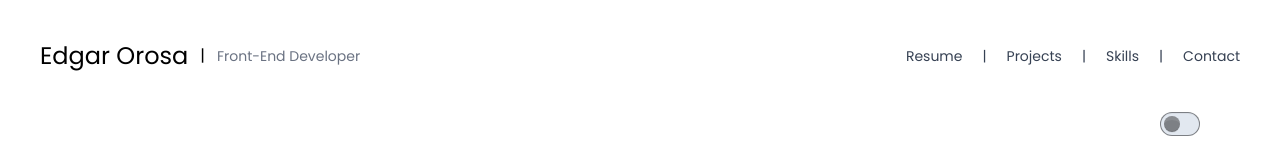
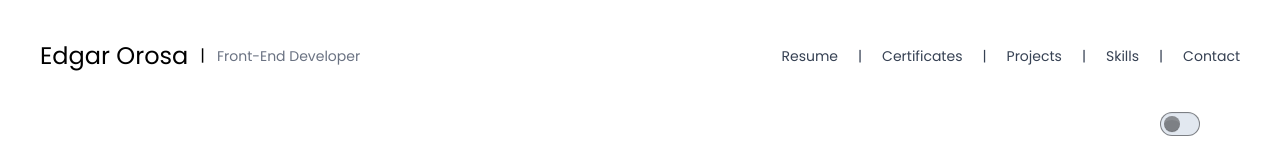
Before and after one commit to Xeyn19/website-portfolio-deploy, a React (Vite) app: page / in a window 1280 px wide. Shown: the top 160 px of the page. Built offline with nearby package versions, Linux system fonts and the light colour scheme.

Commit message:
added certificates page. (no items yet)

```diff
--- a/src/App.jsx
+++ b/src/App.jsx
@@ -12,6 +12,7 @@ import ContactLayout from './layout/ContactLayout'
 import Contact from './pages/Contact'
 import Page404 from './components/Page404'
 import ThemeProvider from './context/ThemeProvider'
+import Certificates from './pages/Certificates'
 
 
 
@@ -34,6 +35,9 @@ const App = () => {
           <Route path='contact' element={<ContactLayout />}>
             <Route index element ={<Contact />}/>
           </Route>
+           <Route path='certificates' element={<ContactLayout />}>
+            <Route index element ={<Certificates />}/>
+          </Route>
         </Route>
     )
   )
--- a/src/components/NavBar.jsx
+++ b/src/components/NavBar.jsx
@@ -48,6 +48,17 @@ const NavBar = () => {
             }
           >
             Resume
+          </NavLink>
+           <div>|</div>
+          <NavLink
+            to='/certificates'
+            className={({ isActive }) =>
+              isActive
+               ? 'text-yellow-600 font-semibold'
+                : 'hover:text-yellow-500 transition-colors ease-in-out duration-500'
+            }
+          >
+            Certificates
           </NavLink>
           <div>|</div>
           <NavLink
--- /dev/null
+++ b/src/layout/CertificatesLayout.jsx
@@ -0,0 +1,10 @@
+import React from 'react'
+import { Outlet } from 'react-router-dom'
+
+const CertificatesLayout = () => {
+  return (
+    <Outlet />
+  )
+}
+
+export default CertificatesLayout
--- /dev/null
+++ b/src/pages/Certificates.jsx
@@ -0,0 +1,11 @@
+import React from 'react'
+
+const Certificates = () => {
+  return (
+    <>
+        <div className="min-h-screen"></div>
+    </>
+  )
+}
+
+export default Certificates
```
